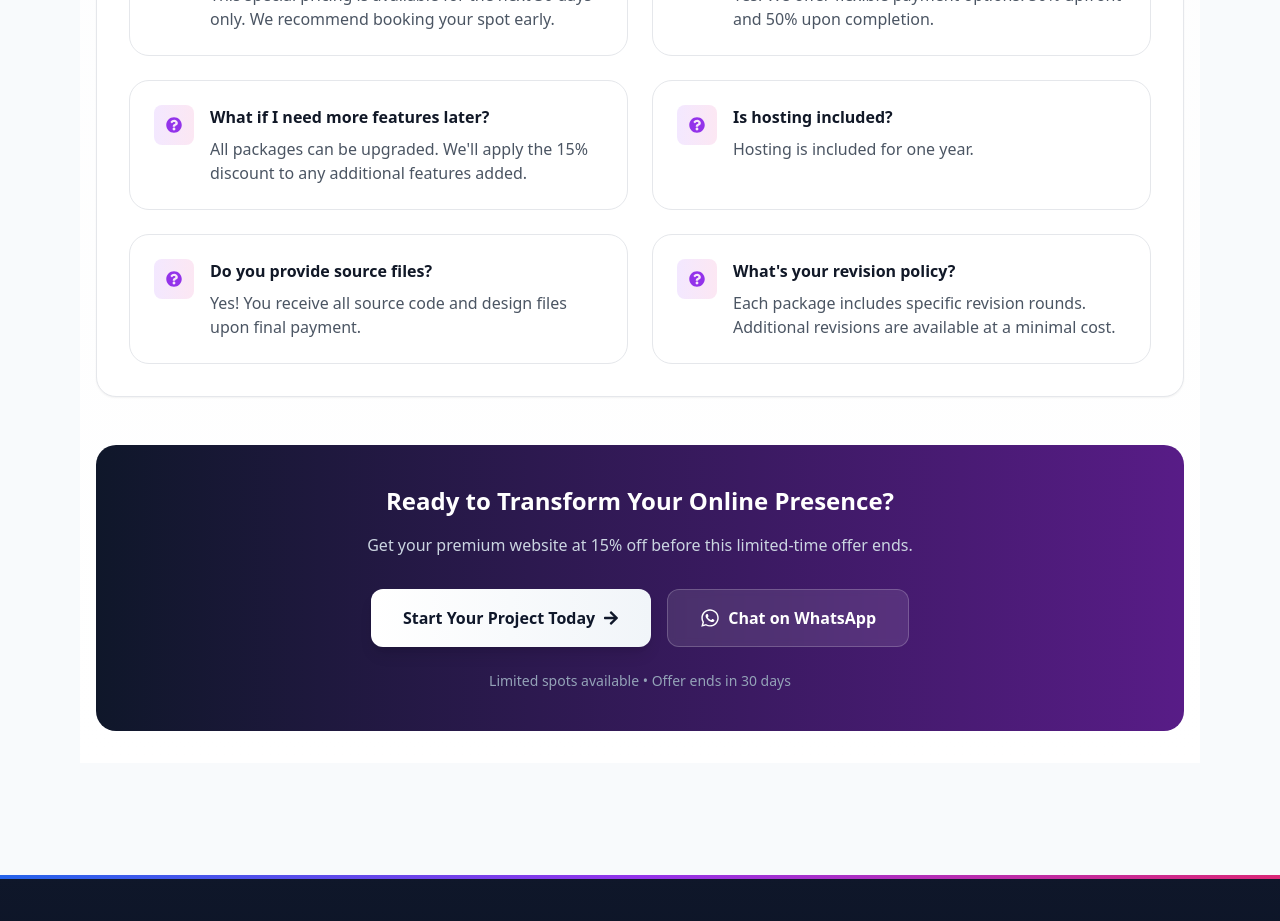
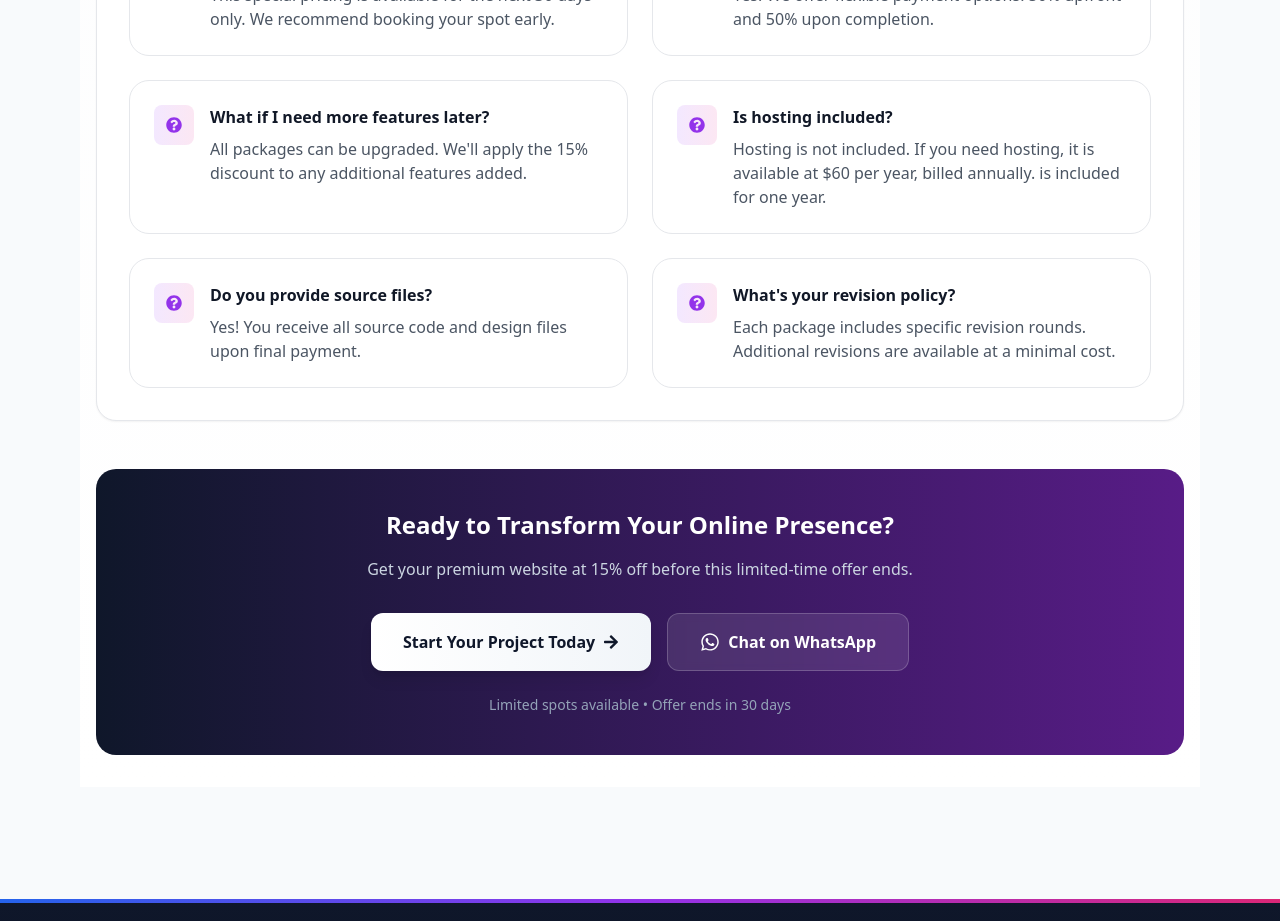
Before and after one commit to webservice-com/elite-digital-works, a React (Vite) app in the folder frontend/: page /pricing in a window 1280 px wide. Shown: the part 2280-3201 px from the top of the page. Built offline with nearby package versions, Linux system fonts and the light colour scheme; no server answers.

Commit message:
hosting service

```diff
--- a/frontend/src/pages/Pricing.jsx
+++ b/frontend/src/pages/Pricing.jsx
@@ -311,7 +311,7 @@ export default function Pricing() {
               },
               {
                 q: "Is hosting included?",
-                a: "Hosting is included for one year.",
+                a: "Hosting is not included. If you need hosting, it is available at $60 per year, billed annually. is included for one year.",
               },
               {
                 q: "Do you provide source files?",
```
